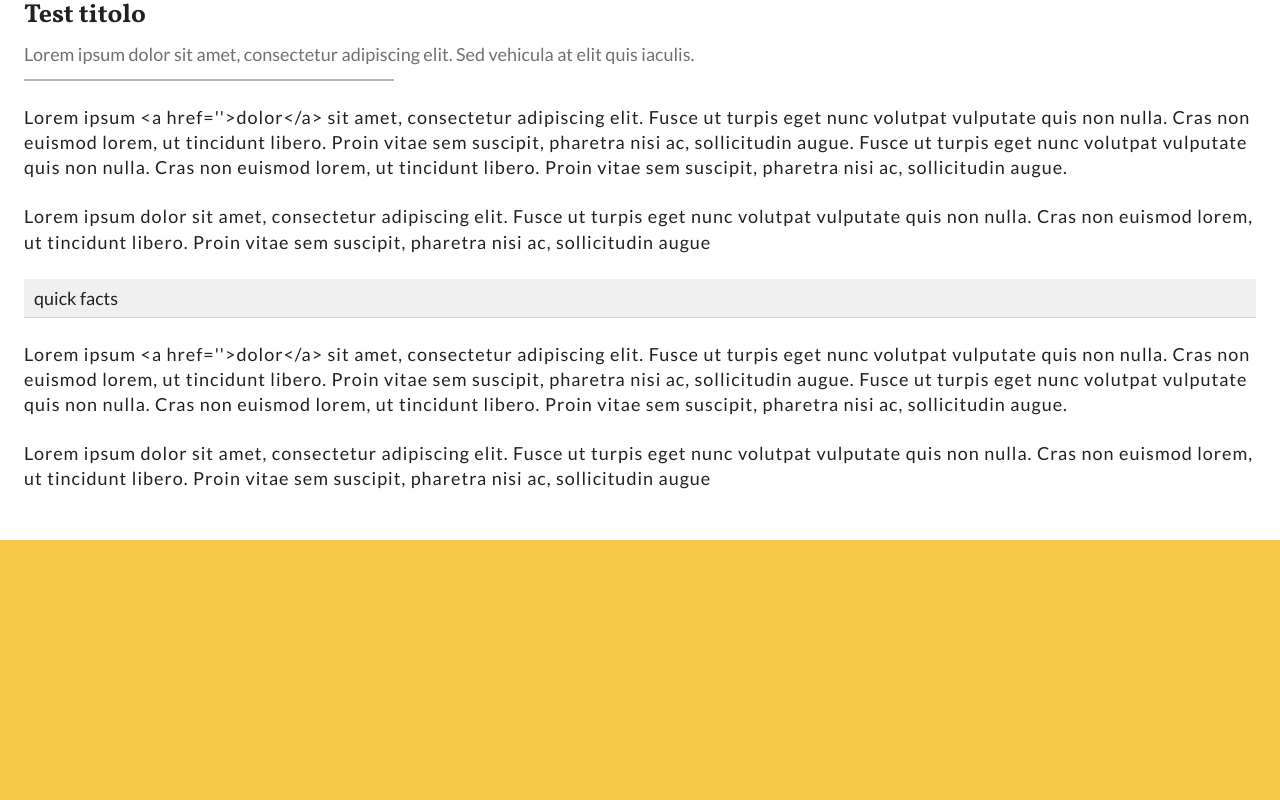
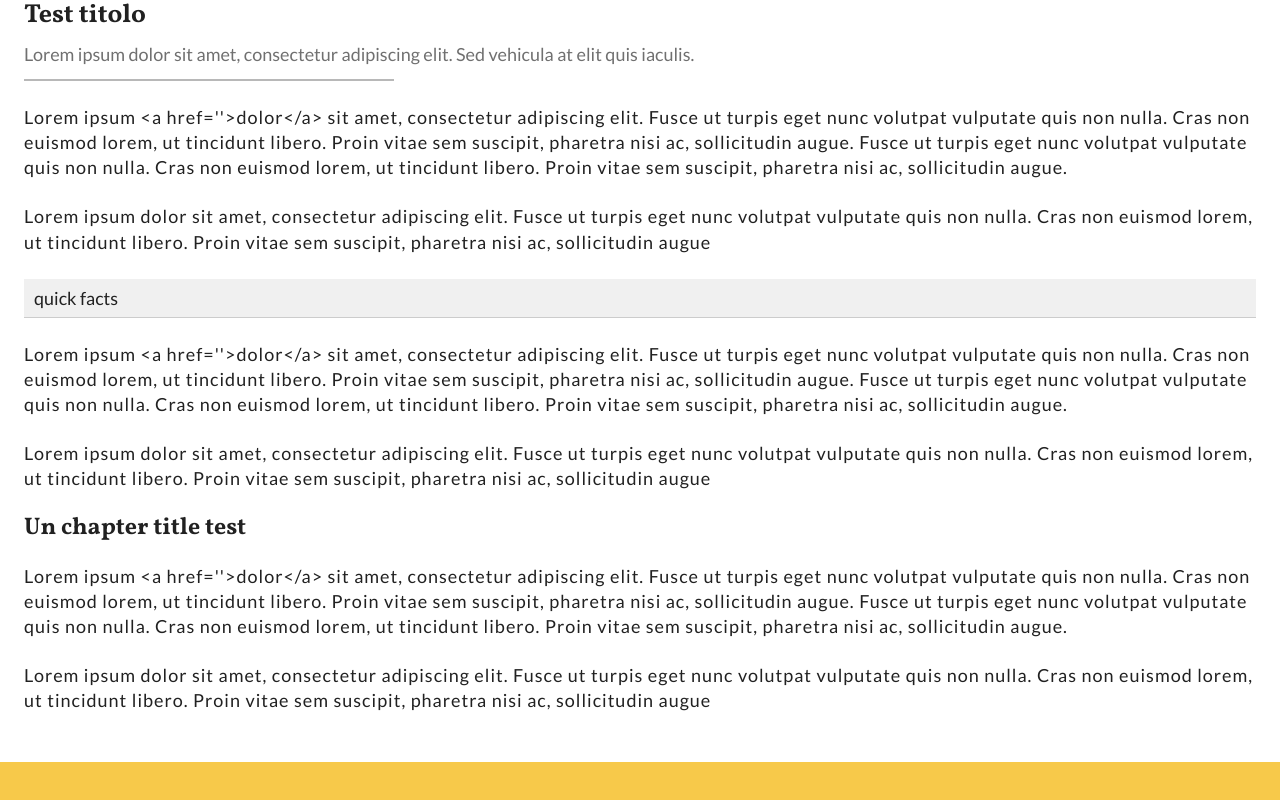
Before and after one commit to emastra/amateka, a React (Vite) app: page /story/1/article/1 in a window 1280 px wide. Shown: the part 1039-1839 px from the top of the page. Before the commit the page ends 1643 px from the top, so only its background shows below. Built offline with nearby package versions, Linux system fonts and the light colour scheme.

Commit message:
ChapterTitle

```diff
--- a/src/pages/Article/Article.tsx
+++ b/src/pages/Article/Article.tsx
@@ -4,6 +4,7 @@ import { Link } from 'react-router-dom';
 
 import Text from './components/Text';
 import Accordion from './components/Accordion';
+import ChapterTitle from './components/ChapterTitle/ChapterTitle';
 
 const Article = () => {
     const { articleId } = useParams();
@@ -13,6 +14,8 @@ const Article = () => {
         "Lorem ipsum <a href=''>dolor</a> sit amet, consectetur adipiscing elit. Fusce ut turpis eget nunc volutpat vulputate quis non nulla. Cras non euismod lorem, ut tincidunt libero. Proin vitae sem suscipit, pharetra nisi ac, sollicitudin augue. Fusce ut turpis eget nunc volutpat vulputate quis non nulla. Cras non euismod lorem, ut tincidunt libero. Proin vitae sem suscipit, pharetra nisi ac, sollicitudin augue.",
         'Lorem ipsum  dolor sit amet, consectetur adipiscing elit. Fusce ut turpis eget nunc volutpat vulputate quis non nulla. Cras non euismod lorem, ut tincidunt libero. Proin vitae sem suscipit, pharetra nisi ac, sollicitudin augue',
     ];
+
+    const content = 'Un chapter title test';
 
     return (
         <>
@@ -40,6 +43,8 @@ const Article = () => {
                         <Text data={textData} />
                         <Accordion items={[{ title: 'quick facts', content: 'test content' }]} />
                         <Text data={textData} />
+                        <ChapterTitle data={{ content }} />
+                        <Text data={textData} />
                     </div>
                 </div>
             </main>
--- /dev/null
+++ b/src/pages/Article/components/ChapterTitle/ChapterTitle.scss
@@ -0,0 +1,8 @@
+.chapter-title-container {
+    .chapter-title {
+        font-family: var(--font-family-header);
+        font-size: 24px;
+        font-weight: 700;
+        margin-bottom: 24px;
+    }
+}
--- /dev/null
+++ b/src/pages/Article/components/ChapterTitle/ChapterTitle.tsx
@@ -0,0 +1,15 @@
+import './ChapterTitle.scss';
+
+const ChapterTitle = ({ data }) => {
+    // dove usare h1 e h2?
+    console.log('!!', data);
+    return (
+        <>
+            <div className='chapter-title-container'>
+                <div className='chapter-title'>{data.content}</div>
+            </div>
+        </>
+    );
+};
+
+export default ChapterTitle;
--- /dev/null
+++ b/src/pages/Article/components/ChapterTitle/index.ts
@@ -0,0 +1 @@
+export { default } from './ChapterTitle'
```
Also changed, not shown: src/mockdata/storia_contemporanea.json (+22 -2 lines).
